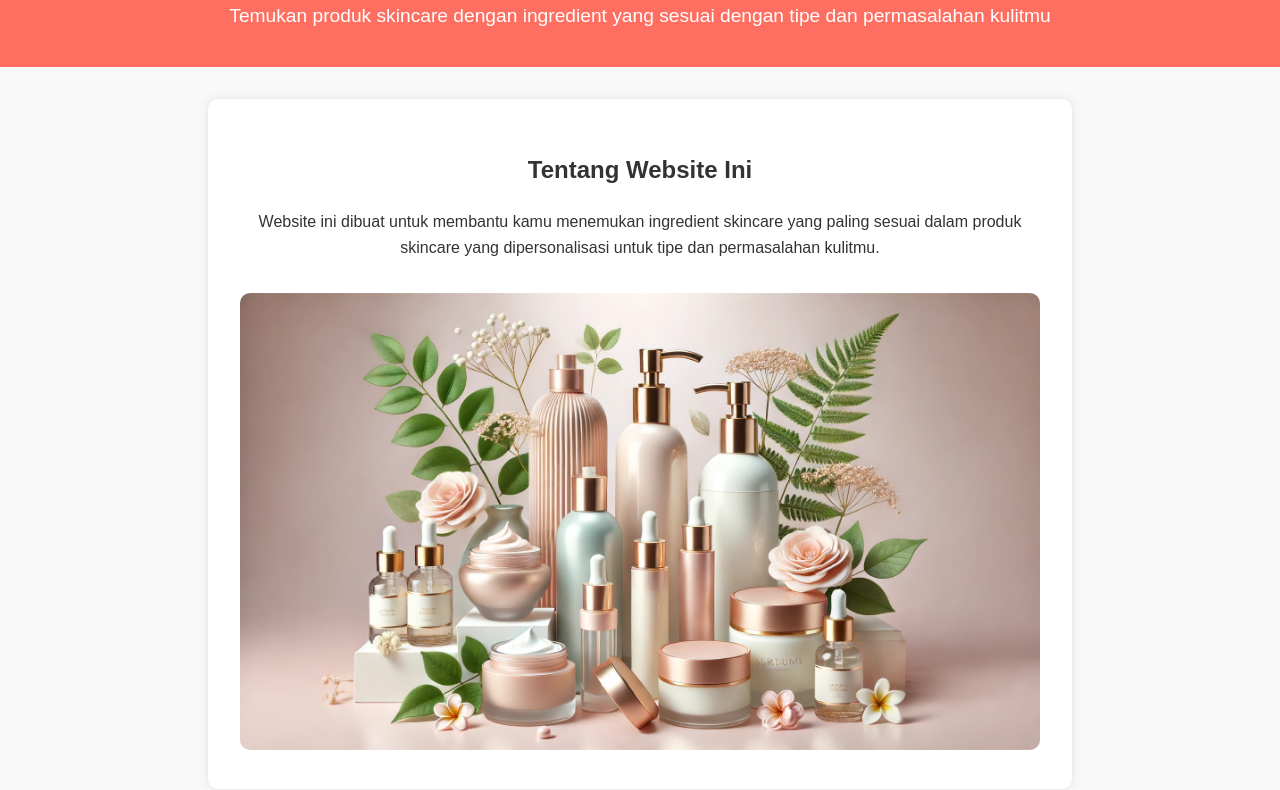
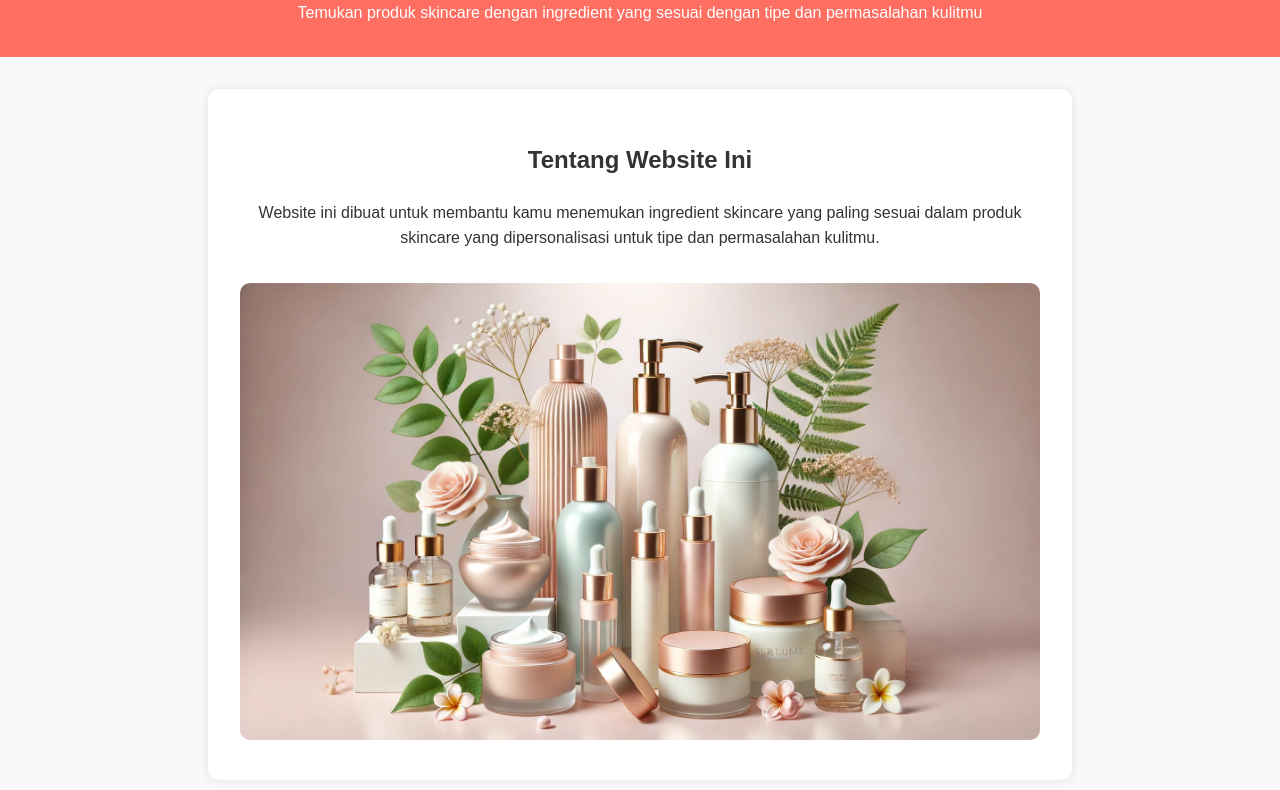
Before and after one commit to revou-fsse-5/module-1-jordyherfandi, a plain HTML site: page index.html in a window 1280 px wide. Shown: the part 133-923 px from the top of the page. Drawn offline with Linux system fonts and the light colour scheme.

Commit message:
lower tagline font sie and add more padding

```diff
--- a/styles.css
+++ b/styles.css
@@ -50,9 +50,9 @@ header h1 {
 }
 
 header .tagline {
-    font-size: 1.2em;
+    font-size: 1em;
     margin-top: 0.5em;
-    padding: 0 1em;
+    padding: 0 2em;
 }
 
 main {
```
